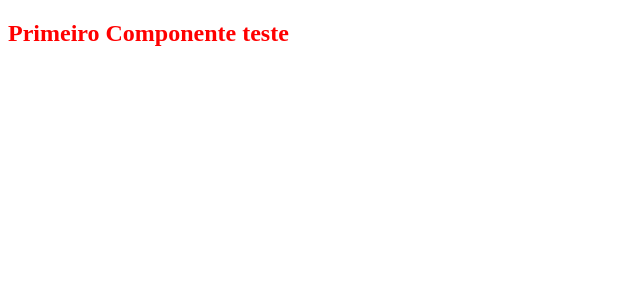
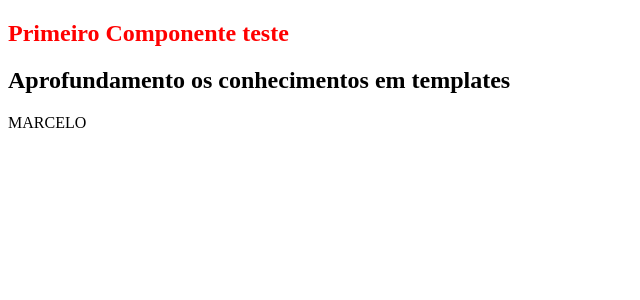
Before and after one commit to marcelodias89/angular, an Angular app: page / in a window 1280 px wide. Shown: the top 300 px of the page, without its empty margins (0-640 px from the left). Built offline with nearby package versions, Linux system fonts and the light colour scheme.

Commit message:
edicao segundo componente

```diff
--- a/src/app/app.component.html
+++ b/src/app/app.component.html
@@ -1 +1,2 @@
 <app-primeiro-componente></app-primeiro-componente>
+<app-segundo-componente></app-segundo-componente>
--- a/src/app/segundo-componente/segundo-componente.component.html
+++ b/src/app/segundo-componente/segundo-componente.component.html
@@ -1 +1,2 @@
-<p>segundo-componente works!</p>
+<h2>Aprofundamento os conhecimentos em templates</h2>
+<p>{{ nome | uppercase }}</p>
--- a/src/app/segundo-componente/segundo-componente.component.ts
+++ b/src/app/segundo-componente/segundo-componente.component.ts
@@ -7,4 +7,5 @@
 })
 export class SegundoComponenteComponent {
 
+  nome = "Marcelo"
 }
```
